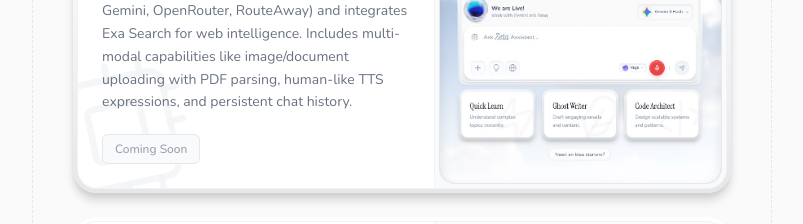
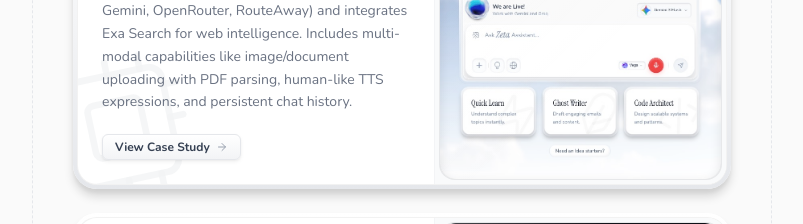
Before and after one commit to alexandephilia/portfolio_alex, a React (Vite) app: page / in a window 1280 px wide. Shown: the part 940-1164 px from the top of the page, without its empty margins (238-1041 px from the left). Built offline with nearby package versions, Linux system fonts and the light colour scheme.

Commit message:
Update constants.ts

```diff
--- a/constants.ts
+++ b/constants.ts
@@ -76,8 +76,8 @@ export const PROJECTS: Project[] = [
         icon: Cpu,
         iconColor: "bg-purple-600",
         imageUrl: "/Work_5.jpg",
-        status: "In Development",
-        linkUrl: "#"
+        status: "Live",
+        linkUrl: "https://zetaai-pink.vercel.app/"
     },
     {
         id: "4",
```
